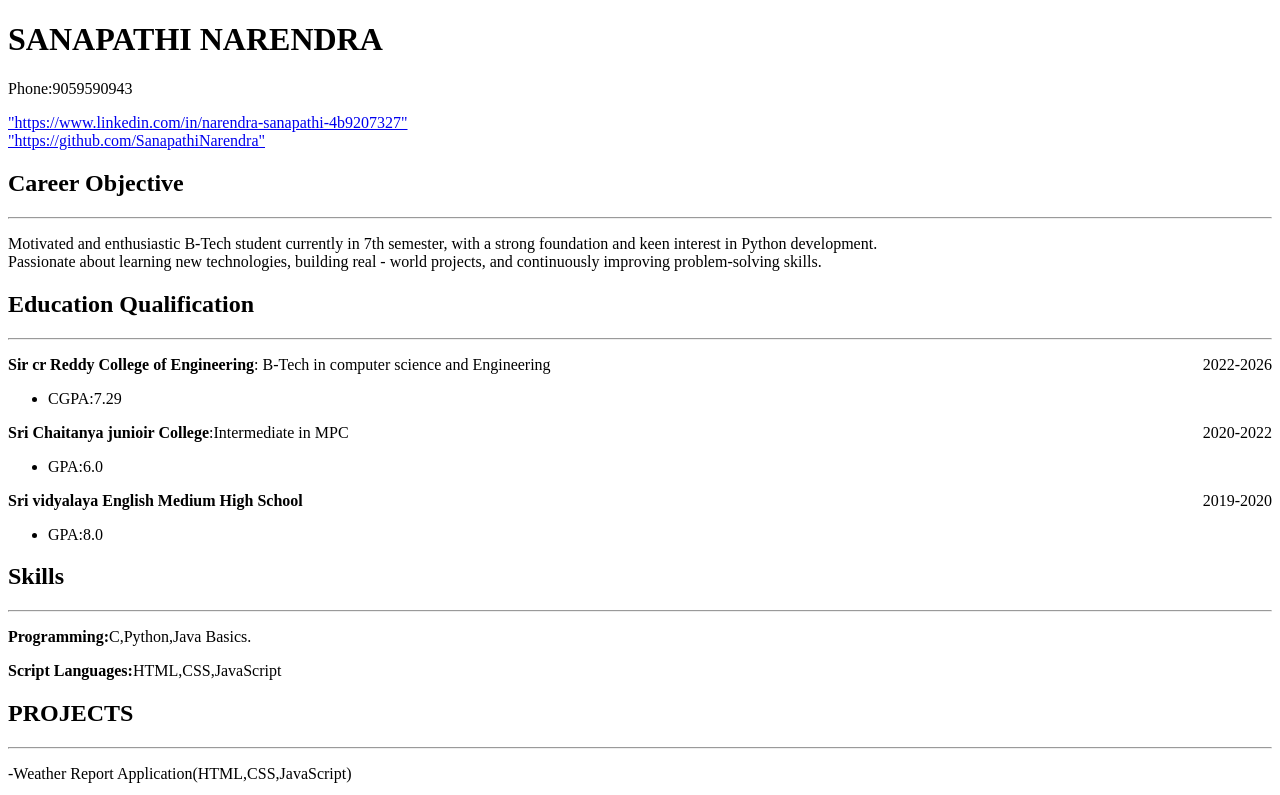
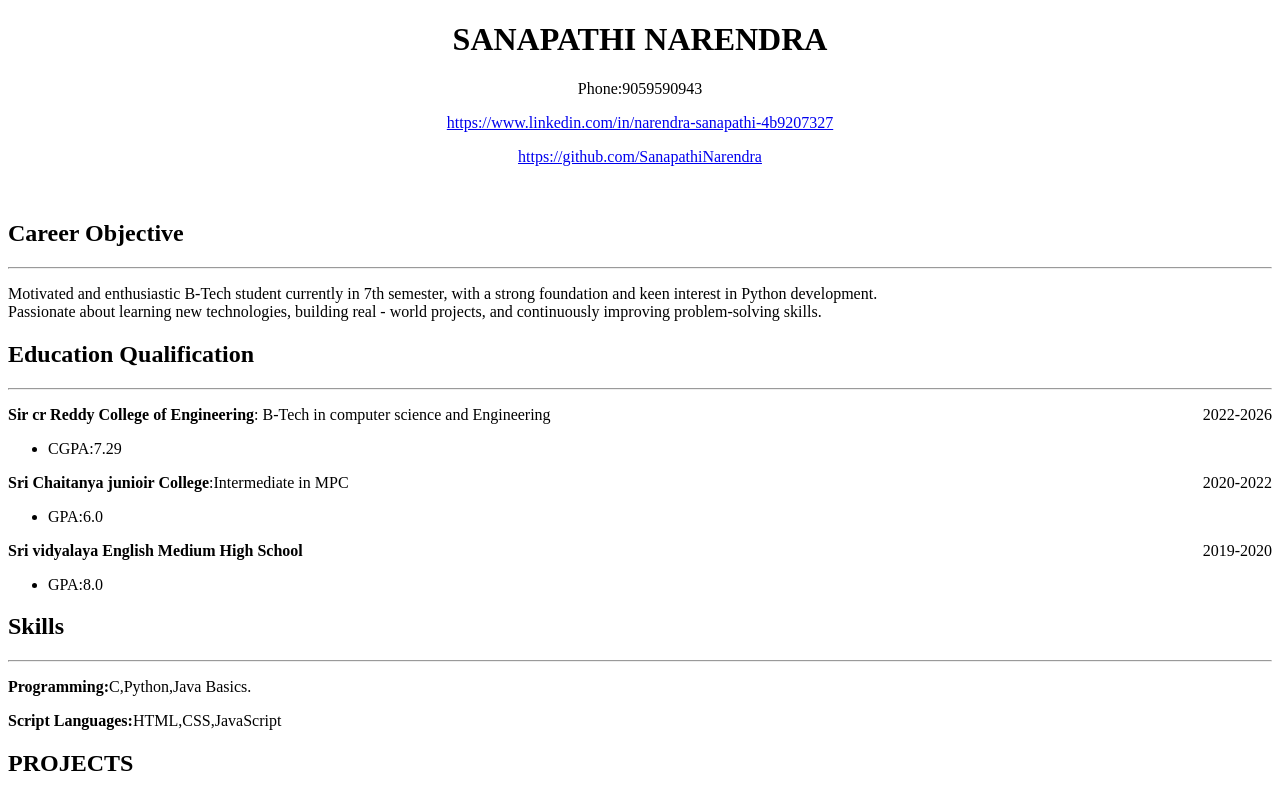
Before and after one commit to SanapathiNarendra/Resume, a plain HTML site: page index.html in a window 1280 px wide. Shown: the top 795 px of the page. Drawn offline with Linux system fonts and the light colour scheme.

Commit message:
modified the text in header tag

```diff
--- a/index.html
+++ b/index.html
@@ -4,13 +4,13 @@
         Narendra resume
     </title>
     <head>
-    <h1>SANAPATHI NARENDRA</h1>
+
+    <h1 style=text-align:center>SANAPATHI NARENDRA</h1>
     </head>
     <body>
-    <p>Phone:9059590943</p>
-    <a href="https://www.linkedin.com/in/narendra-sanapathi-4b9207327">"https://www.linkedin.com/in/narendra-sanapathi-4b9207327"</a>
-    <br>
-    <a href="https://github.com/SanapathiNarendra">"https://github.com/SanapathiNarendra"</a>
+    <p style=text-align:center>Phone:9059590943</p>
+    <p style=text-align:center> <a href="https://www.linkedin.com/in/narendra-sanapathi-4b9207327">https://www.linkedin.com/in/narendra-sanapathi-4b9207327 </a></p>
+    <p style=text-align:center> <a href="https://github.com/SanapathiNarendra">https://github.com/SanapathiNarendra</a></p>
     <br>
     <h2>Career Objective</h2><hr>
 
@@ -43,6 +43,7 @@ world projects, and continuously improving problem-solving skills. </p>
 <p><b><h3>Hobbies</h3></b></p>
 <hr>
 <p>Sports,Browsing web,chess,Reading Books etc.</p>
+
 </body>
 
 </html>
```
